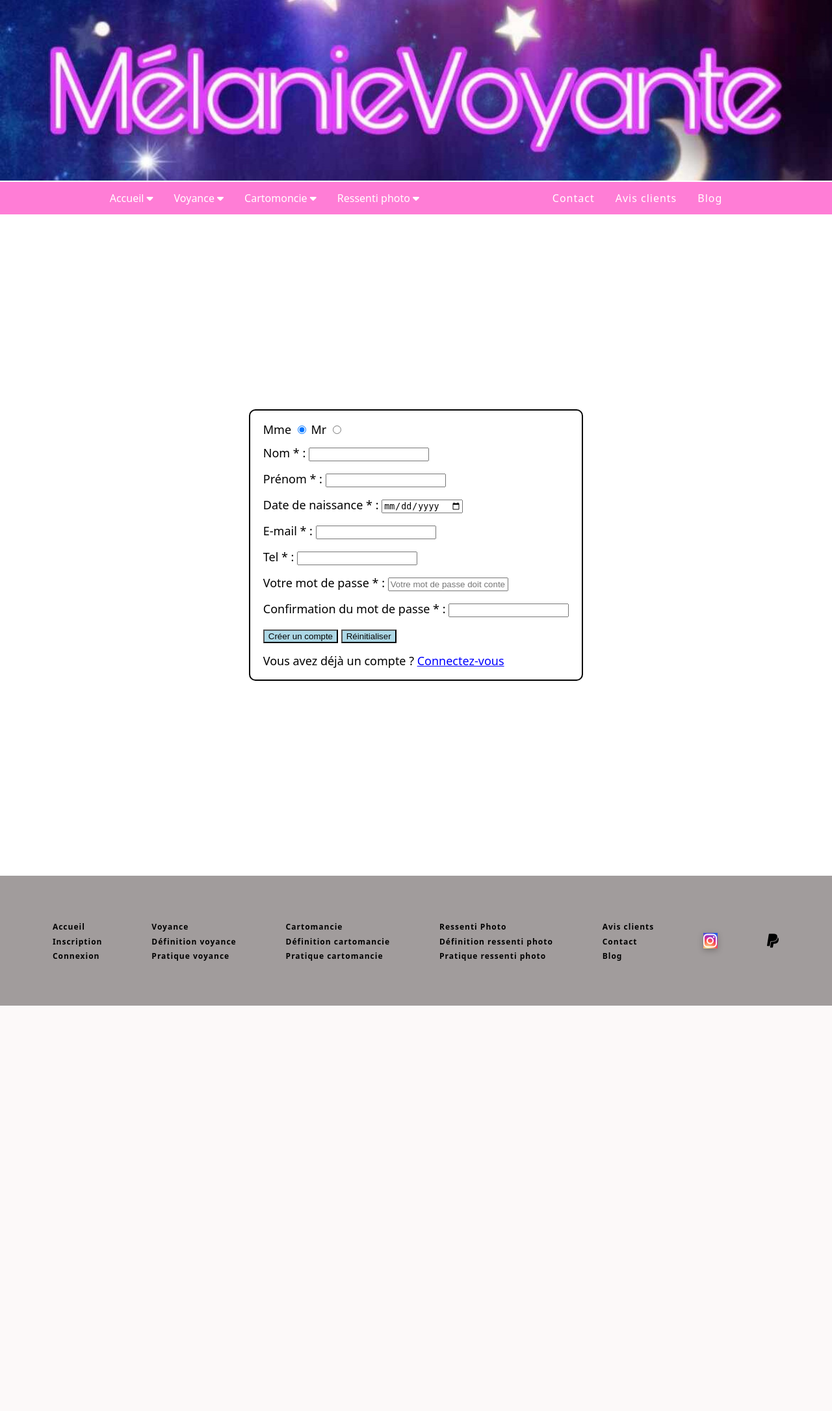
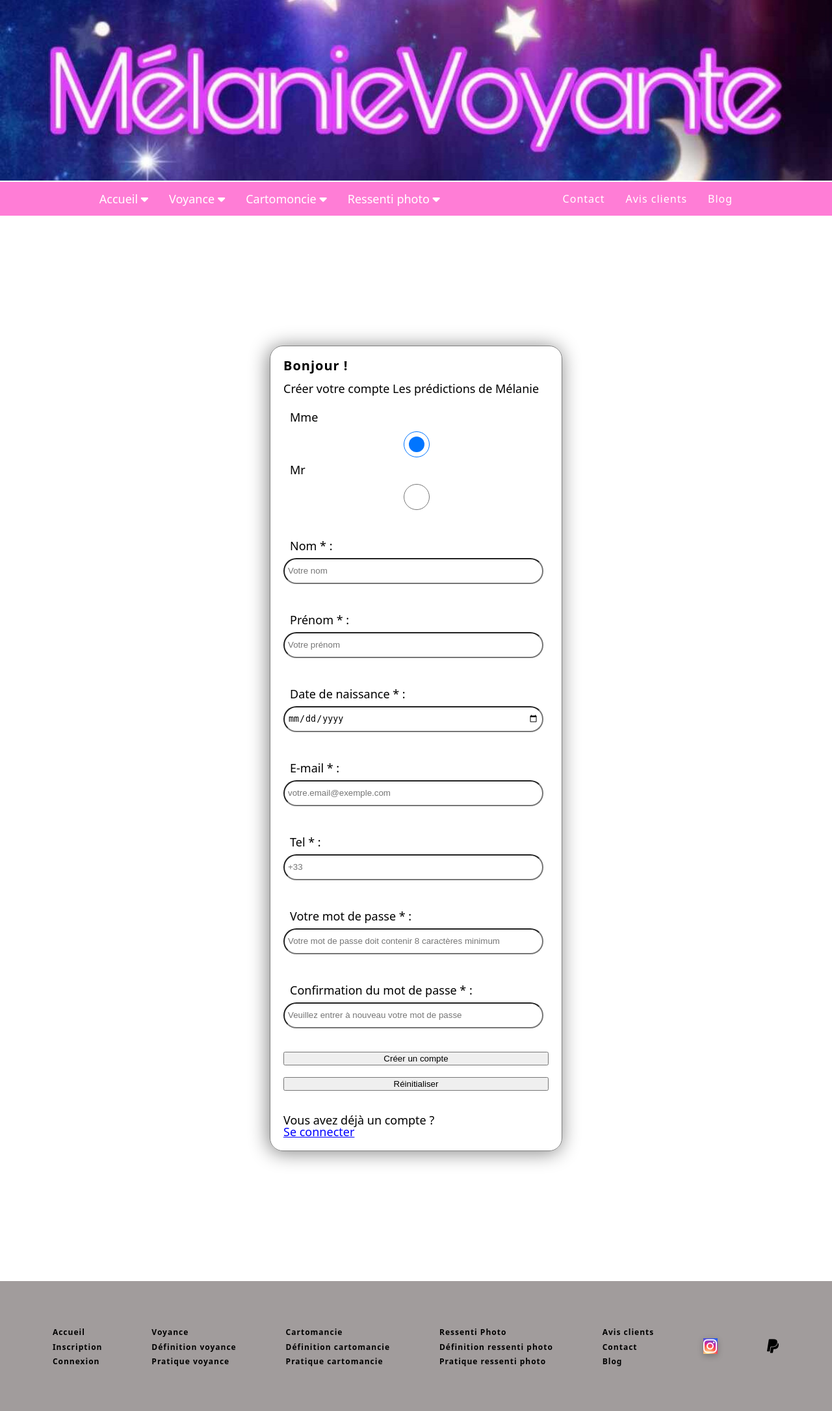
Before and after one commit to jchevalier86/Les-predictions-de-Melanie, a PHP site: page /inscription.html in a window 1280 px wide. Shown: the whole page at 65% size. Before the commit the page ends 1548 px from the top, so only its background shows below. Run offline with PHP 8.4, Linux system fonts and the light colour scheme; some libraries are stand-ins or nearby versions.

Commit message:
Modif CSS

```diff
--- a/inscription.html
+++ b/inscription.html
@@ -2,14 +2,15 @@
 <html lang="fr">
 
 <head>
-  <meta charset="UTF-8" />
-  <meta name="viewport" content="width=device-width, initial-scale=1.0" />
+  <meta charset="UTF-8" /> <!-- La balise meta charset spécifie le jeu de caractères utilisé. Utiliser UTF-8 est recommandé pour une compatibilité maximale -->
+  <meta name="viewport" content="width=device-width, initial-scale=1.0" /> <!-- La balise meta viewport contrôle la mise en page sur les appareils mobiles et est essentielle pour un design responsive -->
   <link rel="stylesheet" href="/style/reset.css" />
   <link rel="stylesheet" href="/style/style.css" />
   <link rel="stylesheet" href="/style/inscription.css" />
+  <link rel="shortcut icon" href="/images/favicon-1.ico" type="image/x-icon" />
   <link rel="stylesheet" href="https://cdnjs.cloudflare.com/ajax/libs/font-awesome/6.0.0-beta3/css all.min.css" />
-  <link rel="shortcut icon" href="/images/favicon.ico" type="image/x-icon" />
-  <title>Inscription</title>
+  <title>Inscription</title> <!-- max 60 caractères -->
+  <meta name="description" content="Site de voyance et de cartomancie pour les clients qui veulent savoir leur avenir sur différents domaines" /> <!-- max 160 caractères -->
 </head>
 
 <body>
@@ -19,70 +20,74 @@
   <nav class="lien-page-header">
     <div class="navbar">
     <div class="dropdown">
-      <button class="dropbtn">Accueil
+      <button class="dropbtn"> Accueil
         <i class="fa fa-caret-down"> </i>
       </button>
     <div class="dropdown-content">
-      <a href="inscription.html">Inscription</a>
-      <a href="connexion.html">Connexion</a>
+      <a href="connexion.html"> Connexion </a>
     </div>
     </div>
 
     <div class="dropdown">
-      <button class="dropbtn">Voyance
+      <button class="dropbtn"> Voyance
         <i class="fa fa-caret-down"> </i>
       </button>
     <div class="dropdown-content">
-      <a href="pratique-voyance.html">Pratique</a>
-      <a href="definition-voyance.html">Définition</a>
+      <a href="pratique-voyance.html"> Pratique </a>
+      <a href="definition-voyance.html"> Définition </a>
     </div>
     </div>
 
     <div class="dropdown">
-      <button class="dropbtn">Cartomoncie
+      <button class="dropbtn"> Cartomoncie
         <i class="fa fa-caret-down"> </i>
       </button>
     <div class="dropdown-content">
-      <a href="pratique-cartomancie.html">Pratique</a>
-      <a href="definition-cartomancie.html">Définition</a>
+      <a href="pratique-cartomancie.html"> Pratique </a>
+      <a href="definition-cartomancie.html"> Définition </a>
     </div>
     </div>
 
     <div class="dropdown">
-      <button class="dropbtn">Ressenti photo
+      <button class="dropbtn"> Ressenti photo
         <i class="fa fa-caret-down"> </i>
       </button>
     <div class="dropdown-content">
-      <a href=" pratique-ressenti-photo.html">Pratique</a>
-      <a href="definition-ressenti-photo.html">Définition</a>
+      <a href=" pratique-ressenti-photo.html"> Pratique </a>
+      <a href="definition-ressenti-photo.html"> Définition </a>
     </div>
     </div>
     </div>
 
     <div class="contact-avis-blog">
-      <a href="contact.html">Contact</a>
-      <a href="avis.html">Avis clients</a>
-      <a href="blog.html">Blog</a>
+      <a href="contact.html"> Contact </a>
+      <a href="avis.html"> Avis clients </a>
+      <a href="blog.html"> Blog </a>
     </div>
   </nav>
   </header>
 
   <div class="formulaire">
     <form action="" method="get">
-
+      <h2>
+        Bonjour !
+      </h2>
+      <p>
+        Créer votre compte Les prédictions de Mélanie
+      </p>
       <label for="genre"> Mme </label>
-      <input type="radio" id="mme" name="genre" value="Mme" required checked />
+      <input class="checked" type="radio" id="mme" name="genre" value="Mme" required checked />
 
       <label for="genre"> Mr </label>
-      <input type="radio" id="mr" name="genre" value="Mr" required />
+      <input class="checked" type="radio" id="mr" name="genre" value="Mr" required />
       <br /> <br />
 
       <label for="nom"> Nom * : </label>
-      <input type="text" id="nom" name="nom" required />
+      <input type="text" id="nom" name="nom" placeholder="Votre nom" required />
       <br /> <br />
 
       <label for="prenom"> Prénom * : </label>
-      <input type="text" id="prenom" name="prenom" required />
+      <input type="text" id="prenom" name="prenom" placeholder="Votre prénom" required />
       <br /><br />
 
       <label for="date_naissance"> Date de naissance * : </label>
@@ -90,29 +95,30 @@
       <br /><br />
 
       <label for="email"> E-mail * : </label>
-      <input type="email" id="email" name="email" required />
+      <input type="email" id="email" name="email" placeholder="votre.email@exemple.com" required />
       <br /><br />
 
       <label for="phone"> Tel * : </label>
-      <input type="tel" id="phone" pattern="[0-9] {10}" name="phone" />
+      <input type="tel" id="phone" pattern="[0-9] {10}" name="phone" placeholder="+33" />
       <br /><br />
 
       <label for="password"> Votre mot de passe * : </label>
-      <input type="password" id="password" name="password" placeholder="Votre mot de passe doit contenir 8 caractère minimum" required />
+      <input type="password" id="password" name="password" placeholder="Votre mot de passe doit contenir 8 caractères minimum" required />
       <br /><br />
 
       <label for="password"> Confirmation du mot de passe * : </label>
-      <input type="password" id="password" name="password" required />
+      <input type="password" id="password" name="password" placeholder="Veuillez entrer à nouveau votre mot de passe" required />
       <br /><br />
 
       <!--Bouton de soumission-->
-      <button>Créer un compte</button>
+      <button class="btn"> Créer un compte </button>
+      <br />
 
       <!--Bouton de réinitialisation-->
-      <button>Réinitialiser</button>
+      <button class="btn"> Réinitialiser </button>
       <br /><br />
 
-      Vous avez déjà un compte ? <a href="connexion.html" class="connectez-vous">Connectez-vous </a>
+      Vous avez déjà un compte ? <a href="connexion.html" class="connectez-vous"> Se connecter </a>
 
     </form>
     </div>
--- a/style/inscription.css
+++ b/style/inscription.css
@@ -9,16 +9,52 @@
 /* ------------------------ */
 
 form {
-  border: 2px solid #000000;
-  border-radius: 10px;
+  display: flex;
+  flex-direction: column;
+  justify-content: center;
+  border: 1px solid grey;
+  border-radius: 20px;
   padding: 20px;
   font-size: 18px;
+  box-shadow: -2px 2px 30px grey;
+}
+
+.formulaire label {
+  padding: 10px;
+}
+
+.formulaire h2 {
+  text-align: left;
+}
+
+.formulaire p {
+  line-height: 50px;
+}
+
+.checked input {
+  height: auto;
+  width: 1px;
+  padding: 2px;
 }
 
 .formulaire {
   display: flex;
   justify-content: center;
-  padding: 300px;
+  align-items: center;
+  padding: 200px;
+}
+
+.formulaire input {
+  height: 40px;
+  width: 400px;
+  padding: 5px;
+  border-radius: 20px;
+}
+
+.forgot-your-password {
+  font-size: 12px;
+  color: #808080;
+  padding: 6px 0 0 10px;
 }
 
 .connectez-vous {
@@ -26,7 +62,10 @@ form {
   font-size: 18px;
 }
 
-button {
-  background: #add8e6;
+.btn button {
+  font-size: 16px;
+  background-color: #add8e6;
   cursor: pointer;
+  height: 40px;
+  border-radius: 20px;
 }
--- a/style/style.css
+++ b/style/style.css
@@ -39,10 +39,10 @@ body {
 }
 
 .dropdown .dropbtn {
-  font-size: 16px;
+  font-size: 18px;
   border: none;
   outline: none;
-  color: white;
+  color: #ffffff;
   padding: 14px 16px;
   background-color: inherit;
   font-family: inherit;
@@ -69,7 +69,7 @@ body {
 
 .dropdown-content a {
   float: none;
-  color: black;
+  color: #000000;
   padding: 12px 16px;
   text-decoration: none;
   display: block;
@@ -106,7 +106,7 @@ body {
 
 .contact-avis-blog a:hover {
   background-color: #ffffff;
-  color: black;
+  color: #000000;
   border-radius: 4px;
 }
 
```
Also changed, not shown: accueil.html (+19 -19 lines), connexion.html (+41 -28 lines), style/connexion.css (+27 -11 lines), images/connexion.png (added), images/melanie-cartomancienne2.jpg (deleted).
